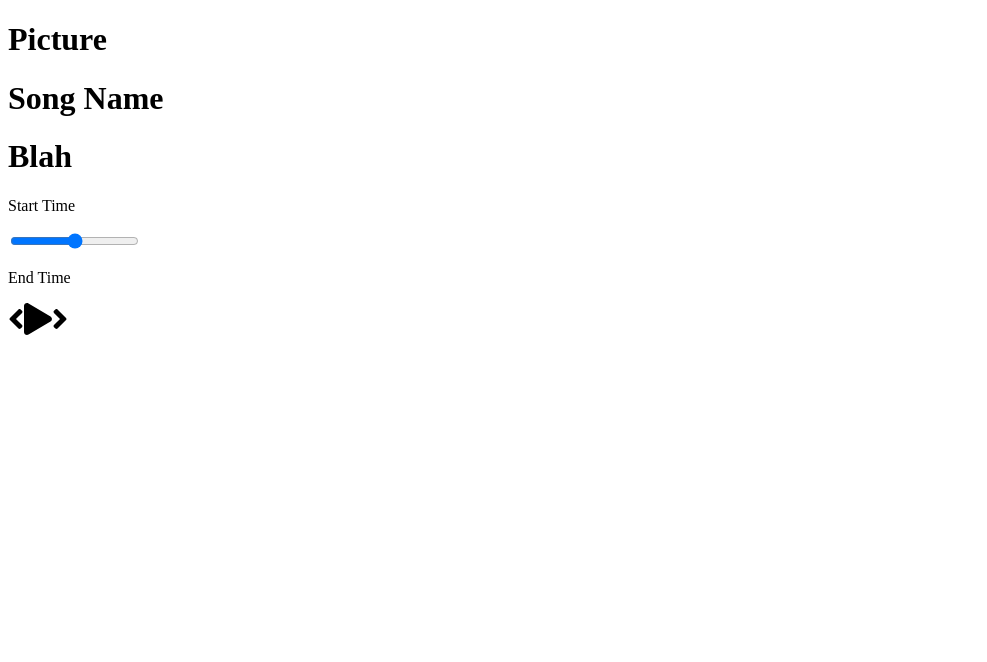
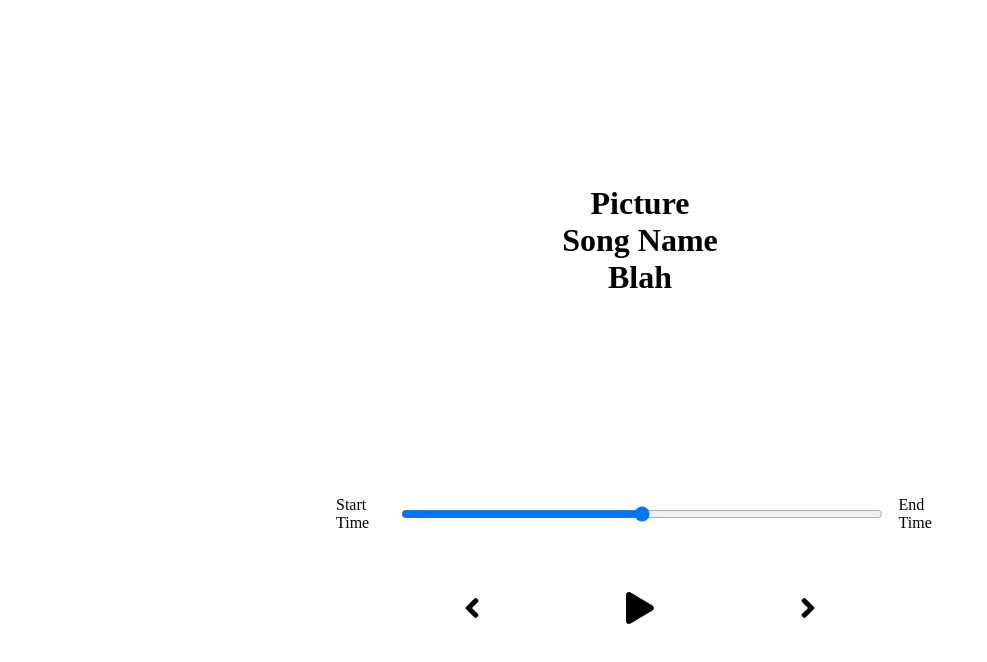
Before and after one commit to rygler/React-Music-Player, a React (Create React App) app: page / in a window 1280 px wide. Shown: the top 662 px of the page, without its empty margins (0-987 px from the left). Built offline with nearby package versions, Linux system fonts and the light colour scheme.

Commit message:
added styles

```diff
--- a/src/App.js
+++ b/src/App.js
@@ -1,6 +1,7 @@
 import React from "react";
 import Player from "./components/Player";
 import Song from "./components/Song";
+import "./styles/app.scss";
 
 function App() {
   return (
--- /dev/null
+++ b/src/styles/_player.scss
@@ -0,0 +1,32 @@
+.player {
+  min-height: 20vh;
+  display: flex;
+  flex-direction: column;
+  align-items: center;
+  justify-content: space-between;
+}
+
+.time-control {
+  width: 50%;
+  display: flex;
+
+  input {
+    width: 100%;
+    padding: 1rem 2rem;
+  }
+
+  p {
+    padding: 1rem;
+  }
+}
+
+.play-control {
+  display: flex;
+  justify-content: space-between;
+  align-items: center;
+  padding: 1rem;
+  width: 30%;
+  svg {
+    cursor: pointer;
+  }
+}
--- /dev/null
+++ b/src/styles/_song.scss
@@ -0,0 +1,7 @@
+.song-container {
+  min-height: 60vh;
+  display: flex;
+  flex-direction: column;
+  align-items: center;
+  justify-content: center;
+}
--- a/src/styles/app.scss
+++ b/src/styles/app.scss
@@ -3,3 +3,6 @@
   padding: 0;
   box-sizing: border-box;
 }
+
+@import "./song";
+@import "./player";
```
